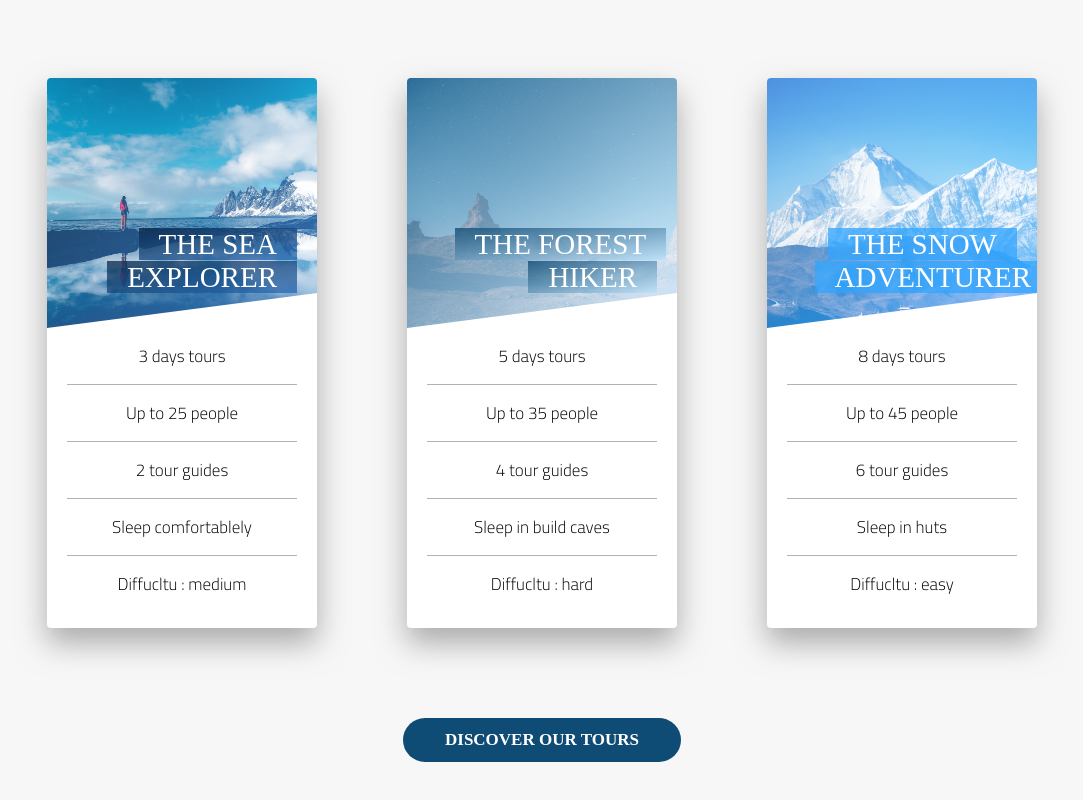
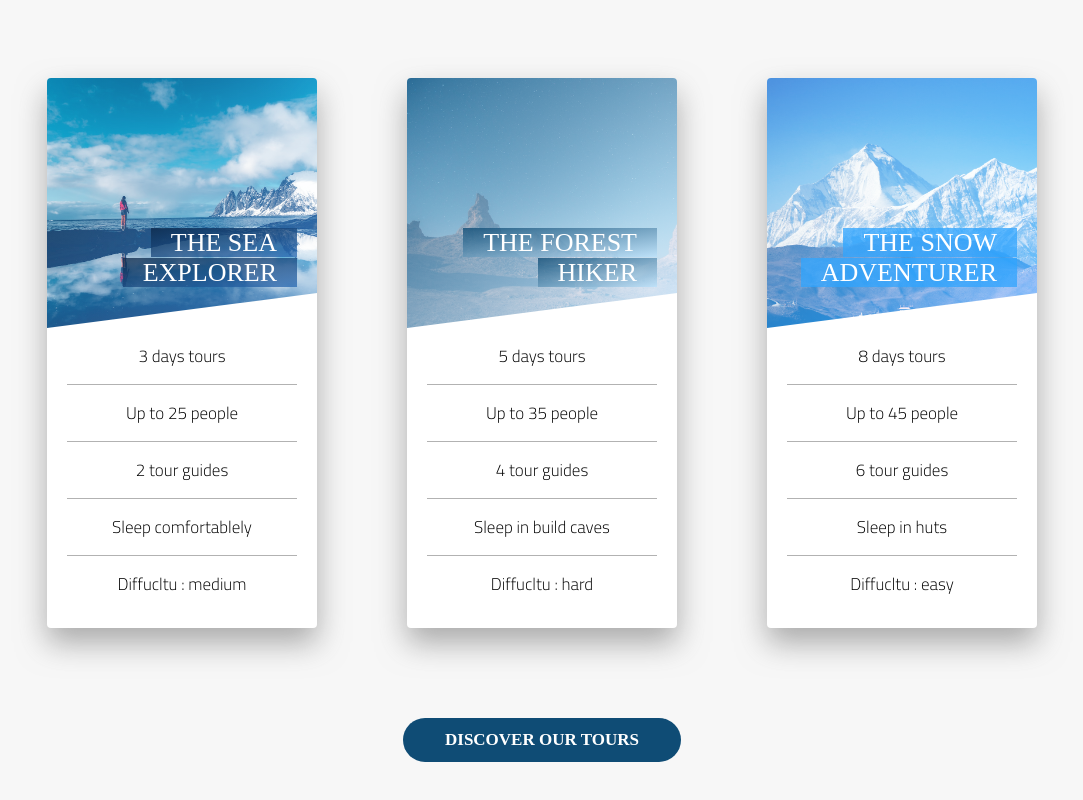
Before and after one commit to Ahmed007-Dahy/Travel-Page, a website: page index.html in a window 1280 px wide. Shown: the part 2553-3353 px from the top of the page, without its empty margins (98-1181 px from the left). Drawn offline with Linux system fonts and the light colour scheme; a web font is replaced by a local one.

Commit message:
Change in tours-card

```diff
--- a/sass/components/_tours-card.scss
+++ b/sass/components/_tours-card.scss
@@ -77,12 +77,12 @@
         position: absolute;
         top: 15rem;
         right: 2rem;
-        font-size: 2.9rem;
+        font-size: 2.6rem;
         color: $color-white;
         font-weight: 400;
         font-family: 'Monda';
         text-transform: uppercase;
-        width: 75%;
+        width: 82%;
         text-align: right;
         @media only screen and (max-width: 991px) {
             right: 1.5rem;
```
Also changed, not shown: index.html (+1 -1 lines), css/style.css.
